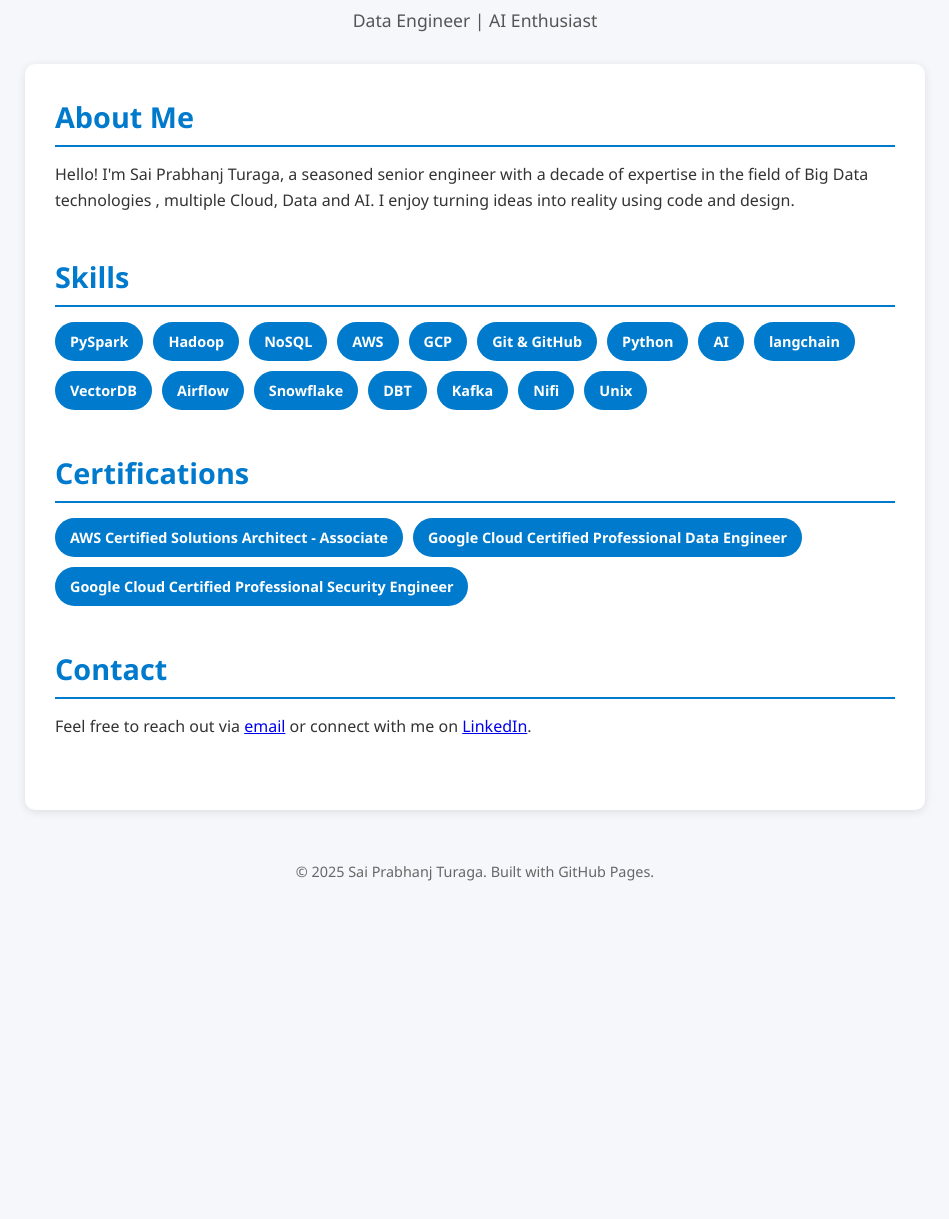
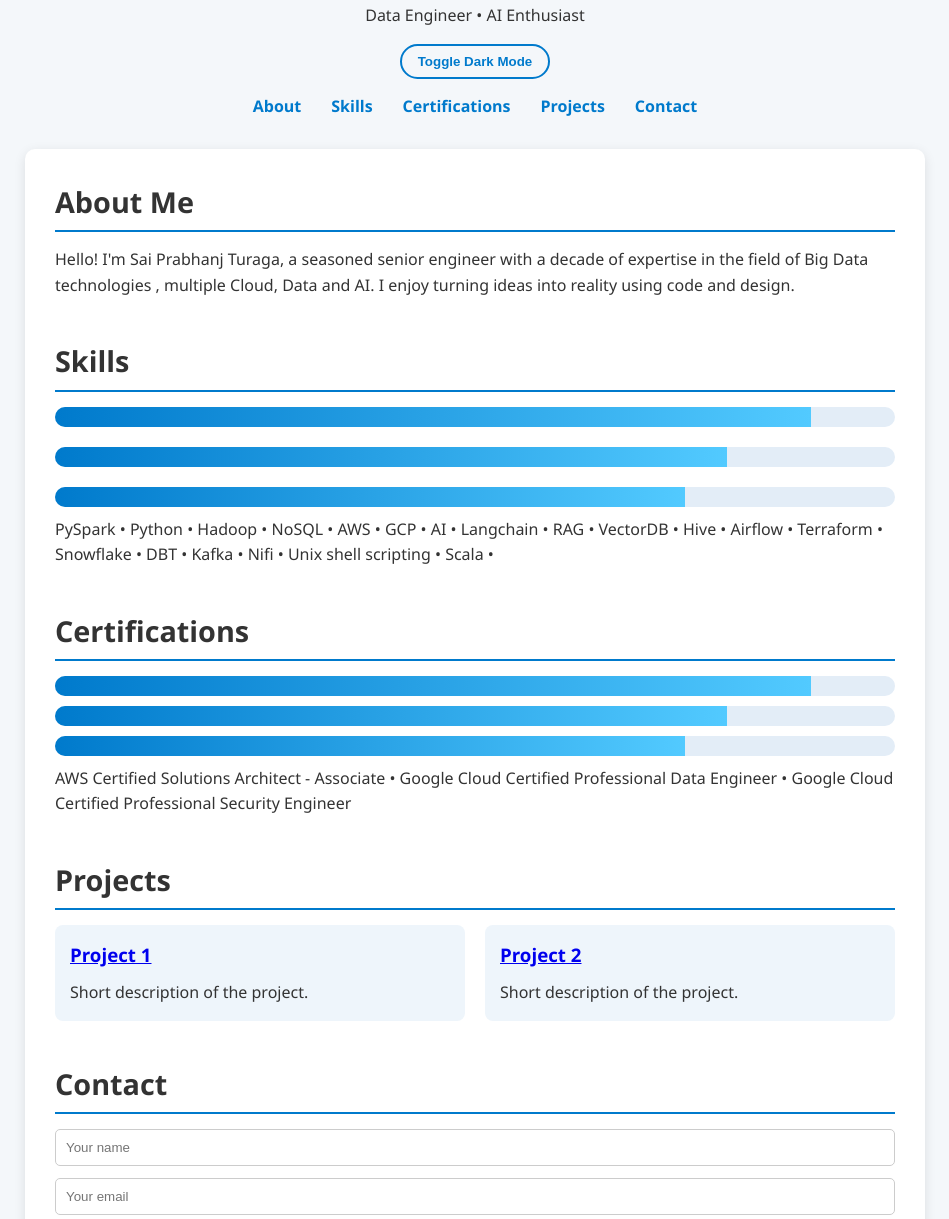
Before and after one commit to prabhanj08/prabhanj08.github.io, a plain HTML site: page index.html in a window 1280 px wide. Shown: the part 81-1300 px from the top of the page, without its empty margins (165-1114 px from the left). Before the commit the page ends 984 px from the top, so only its background shows below. Drawn offline with Linux system fonts and the light colour scheme.

Commit message:
Update index.html

```diff
--- a/index.html
+++ b/index.html
@@ -3,74 +3,84 @@
 <head>
   <meta charset="UTF-8" />
   <meta name="viewport" content="width=device-width, initial-scale=1" />
-  <title>Sai Prabhanj Turaga - Portfolio</title>
+  <title>Sai Prabhanj Turaga</title>
   <style>
-    /* Reset some default styles */
-    * {
-      margin: 0;
-      padding: 0;
-      box-sizing: border-box;
-    }
-
+    * { margin: 0; padding: 0; box-sizing: border-box; }
     body {
-      font-family: 'Segoe UI', Tahoma, Geneva, Verdana, sans-serif;
-      background: #f5f7fa;
+      font-family: 'Segoe UI', sans-serif;
+      background: #f4f7fa;
       color: #333;
       line-height: 1.6;
       padding: 20px;
+      transition: background 0.3s, color 0.3s;
+    }
+
+    .container {
+      max-width: 900px;
+      margin: auto;
+      background: #fff;
+      padding: 30px;
+      border-radius: 10px;
+      box-shadow: 0 3px 12px rgba(0, 0, 0, 0.1);
     }
 
     header {
       text-align: center;
-      padding-bottom: 30px;
+      margin-bottom: 30px;
     }
 
     header h1 {
       font-size: 2.5rem;
-      margin-bottom: 0.2rem;
       color: #007acc;
     }
 
-    header p {
-      font-size: 1.1rem;
-      color: #555;
+    nav ul {
+      display: flex;
+      justify-content: center;
+      gap: 30px;
+      list-style: none;
+      margin-top: 15px;
+      margin-bottom: 30px;
     }
 
-    .container {
-      max-width: 900px;
-      margin: 0 auto;
-      background: #fff;
-      padding: 30px;
-      border-radius: 10px;
-      box-shadow: 0 2px 10px rgb(0 0 0 / 0.1);
+    nav a {
+      text-decoration: none;
+      color: #007acc;
+      font-weight: bold;
+      transition: color 0.2s;
     }
 
-    section {
-      margin-bottom: 40px;
+    nav a:hover {
+      color: #005a9e;
     }
+
+    section { margin-bottom: 40px; }
 
     h2 {
       font-size: 1.8rem;
       margin-bottom: 15px;
       border-bottom: 2px solid #007acc;
       padding-bottom: 5px;
-      color: #007acc;
     }
 
-    ul.skills-list {
-      list-style: none;
+    #skills .skills {
       display: flex;
-      flex-wrap: wrap;
+      flex-direction: column;
       gap: 10px;
     }
 
-    ul.skills-list li {
-      background: #007acc;
-      padding: 8px 15px;
-      border-radius: 30px;
-      color: white;
-      font-weight: 600;
-      font-size: 0.9rem;
+    .skill-bar {
+      background: #e3edf7;
+      height: 20px;
+      border-radius: 10px;
+      overflow: hidden;
+      margin-bottom: 10px;
+    }
+
+    .skill-progress {
+      height: 100%;
+      background: linear-gradient(90deg, #007acc, #52caff);
+      width: 0;
     }
 
     .projects {
@@ -79,51 +89,124 @@
       gap: 20px;
     }
 
-    .project {
-      background: #e9f1fb;
+    .project-card {
+      background: #eef5fb;
       padding: 15px;
       border-radius: 8px;
-      box-shadow: 0 1px 4px rgb(0 0 0 / 0.1);
+      cursor: pointer;
+      transition: 0.3s;
     }
 
-    .project h3 {
+    .project-card h3 {
       margin-bottom: 10px;
-      color: #005a9e;
+      color: #007acc;
     }
 
-    .project p {
-      font-size: 0.95rem;
-      margin-bottom: 12px;
+    .project-card:hover {
+      box-shadow: 0 4px 10px rgba(0, 0, 0, 0.1);
     }
 
-    .project a {
-      color: #007acc;
-      text-decoration: none;
-      font-weight: 600;
+    .project-details {
+      max-height: 0;
+      overflow: hidden;
+      transition: max-height 0.3s ease;
     }
 
-    .project a:hover {
-      text-decoration: underline;
+    .project-card.open .project-details {
+      max-height: 300px;
+      margin-top: 10px;
+    }
+
+    form input, form textarea {
+      width: 100%;
+      padding: 10px;
+      margin-bottom: 12px;
+      border-radius: 5px;
+      border: 1px solid #ccc;
+    }
+
+    form button {
+      background: #007acc;
+      color: white;
+      border: none;
+      padding: 10px 20px;
+      font-weight: bold;
+      border-radius: 5px;
+      cursor: pointer;
+    }
+
+    #msg {
+      display: block;
+      margin-top: 10px;
+      color: green;
+    }
+
+    button.toggle-mode {
+      margin: 15px auto;
+      display: block;
+      background: none;
+      border: 2px solid #007acc;
+      padding: 8px 16px;
+      border-radius: 20px;
+      cursor: pointer;
+      font-weight: bold;
+      color: #007acc;
     }
 
     footer {
       text-align: center;
+      color: #777;
       font-size: 0.9rem;
-      color: #666;
-      margin-top: 50px;
+      margin-top: 40px;
     }
 
-    @media (max-width: 600px) {
-      .projects {
-        grid-template-columns: 1fr;
-      }
+    html {
+      scroll-behavior: smooth;
+    }
+
+    /* Dark Mode */
+    body.dark {
+      background: #141d26;
+      color: #ecf3fa;
+    }
+
+    body.dark .container {
+      background: #1f2a36;
+    }
+
+    body.dark a, body.dark button.toggle-mode {
+      color: #aad7ff;
+    }
+
+    body.dark .skill-bar {
+      background: #2c3945;
+    }
+
+    body.dark .project-card {
+      background: #273544;
+    }
+
+    body.dark input, body.dark textarea {
+      background: #2c3945;
+      color: #ecf3fa;
+      border: 1px solid #aaa;
     }
   </style>
 </head>
 <body>
   <header>
     <h1>Sai Prabhanj Turaga</h1>
-    <p>Data Engineer | AI Enthusiast </p>
+    <p>Data Engineer • AI Enthusiast</p>
+    <button class="toggle-mode" onclick="toggleTheme()">Toggle Dark Mode</button>
+    <nav>
+      <ul>
+        <li><a href="#about">About</a></li>
+        <li><a href="#skills">Skills</a></li>
+        <li><a href="#certifications">Certifications</a></li>
+        <li><a href="#projects">Projects</a></li>
+        <li><a href="#contact">Contact</a></li>
+      </ul>
+    </nav>
   </header>
 
   <div class="container">
@@ -132,50 +215,87 @@
       <p>
         Hello! I'm Sai Prabhanj Turaga, a seasoned senior engineer with a decade of expertise in the field of Big Data technologies , multiple Cloud, Data and AI. I enjoy turning ideas into reality using code and design.
       </p>
+      </p>
     </section>
 
     <section id="skills">
       <h2>Skills</h2>
-      <ul class="skills-list">
-        <li>PySpark</li>
-        <li>Hadoop</li>
-        <li>NoSQL</li>
-        <li>AWS</li>
-        <li>GCP</li>
-        <li>Git & GitHub</li>
-        <li>Python</li>
-        <li>AI</li>
-        <li>langchain</li>
-        <li>VectorDB</li>
-        <li>Airflow</li>
-        <li>Snowflake</li>
-        <li>DBT</li>
-        <li>Kafka</li>
-        <li>Nifi</li>
-        <li>Unix</li>
-      </ul>
+      <div class="skills">
+        <div class="skill-bar"><div class="skill-progress" data-width="90%"></div></div>
+        <div class="skill-bar"><div class="skill-progress" data-width="80%"></div></div>
+        <div class="skill-bar"><div class="skill-progress" data-width="75%"></div></div>
+      </div>
+      <p>PySpark • Python • Hadoop • NoSQL • AWS • GCP • AI • Langchain • RAG • VectorDB • Hive • Airflow • Terraform • Snowflake • DBT • Kafka • Nifi • Unix shell scripting • Scala • </p>
+    </section>
+
+    <section id="certifications">
+      <h2>Certifications</h2>
+      <div class="skills">
+        <div class="skill-bar"><div class="skill-progress" data-width="90%"></div></div>
+        <div class="skill-bar"><div class="skill-progress" data-width="80%"></div></div>
+        <div class="skill-bar"><div class="skill-progress" data-width="75%"></div></div>
+      </div>
+      <p> AWS Certified Solutions Architect - Associate • Google Cloud Certified Professional Data Engineer • Google Cloud Certified Professional Security Engineer  </p>
     </section>
 
 
-    <section id="certifications">
-      <h2>Certifications</h2>
-      <ul class="skills-list">
-        <li>AWS Certified Solutions Architect - Associate</li>
-        <li>Google Cloud Certified Professional Data Engineer</li>
-        <li>Google Cloud Certified Professional Security Engineer</li>
-      </ul>
+
+    <section id="projects">
+      <h2>Projects</h2>
+      <div class="projects">
+        <div class="project-card" onclick="this.classList.toggle('open')">
+          <h3><a href="#" target="_blank">Project 1</a></h3>
+          <p>Short description of the project.</p>
+          <div class="project-details">
+            <p>Detailed info about the project: goals, tools, and learnings.</p>
+          </div>
+        </div>
+        <div class="project-card" onclick="this.classList.toggle('open')">
+          <h3><a href="#" target="_blank">Project 2</a></h3>
+          <p>Short description of the project.</p>
+          <div class="project-details">
+            <p>Detailed overview of the project and your role in it.</p>
+          </div>
+        </div>
+      </div>
     </section>
 
     <section id="contact">
       <h2>Contact</h2>
-      <p>
-        Feel free to reach out via <a href="mailto:tsaiprabhanj@gmail.com">email</a> or connect with me on <a href="https://www.linkedin.com/in/sai-prabhanj-turaga" target="_blank" rel="noopener">LinkedIn</a>.
-      </p>
+      <form id="contact-form">
+        <input type="text" name="name" placeholder="Your name" required />
+        <input type="email" name="email" placeholder="Your email" required />
+        <textarea name="message" placeholder="Your message" required></textarea>
+        <button type="submit">Send</button>
+        <span id="msg"></span>
+      </form>
     </section>
   </div>
 
   <footer>
-    &copy; 2025 Sai Prabhanj Turaga. Built with GitHub Pages.
+    &copy; 2025 Sai Prabhanj Turaga. Built with ❤️ and shared on GitHub Pages.
   </footer>
+
+  <script>
+    // Animate Progress Bars
+    window.addEventListener('DOMContentLoaded', () => {
+      document.querySelectorAll('.skill-progress').forEach(el => {
+        const width = el.getAttribute('data-width');
+        el.style.width = width;
+      });
+    });
+
+    // Contact Form Feedback
+    document.getElementById('contact-form').onsubmit = function (e) {
+      e.preventDefault();
+      document.getElementById('msg').innerText = 'Message Sent! (This is a demo)';
+      this.reset();
+    };
+
+    // Dark Mode Toggle
+    function toggleTheme() {
+      document.body.classList.toggle('dark');
+    }
+  </script>
 </body>
 </html>
```
